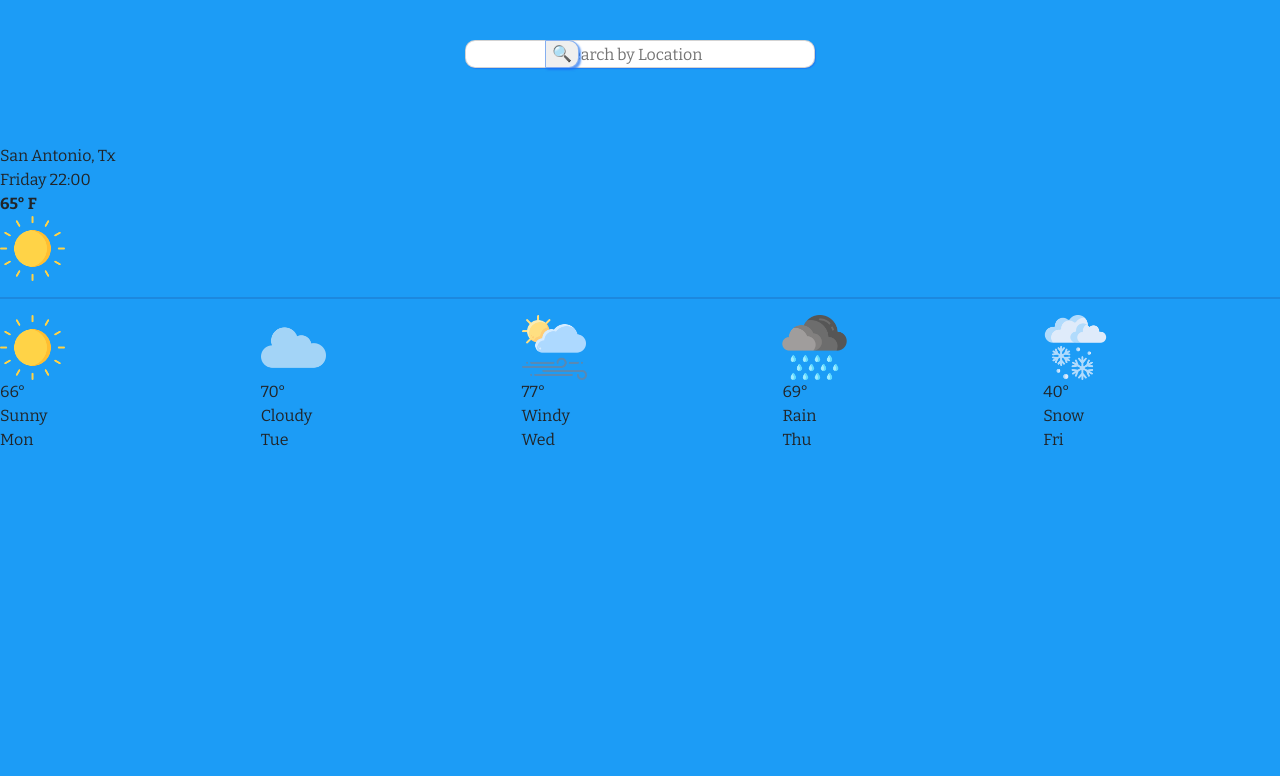
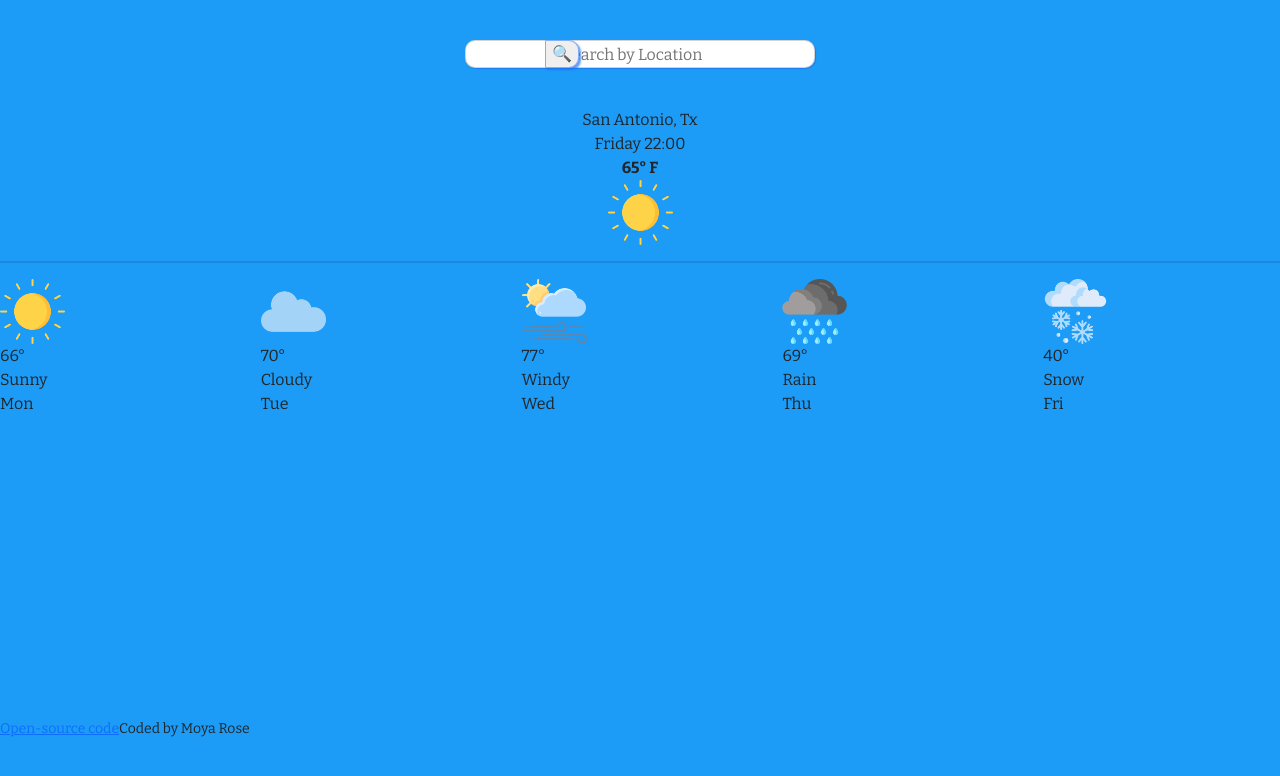
Before and after one commit to Moyauxd/weather-react, a React (Create React App) app: page / in a window 1280 px wide. Shown: the top 776 px of the page. Built offline with nearby package versions, Linux system fonts and the light colour scheme; no server answers.

Commit message:
aupdate css

```diff
--- a/src/App.css
+++ b/src/App.css
@@ -40,3 +40,6 @@ body {
   background: #1c9cf6 !important;
   font-family: "Bitter", serif !important;
 }
+#foot {
+  margin-top: 300px;
+}
--- a/src/App.js
+++ b/src/App.js
@@ -8,6 +8,14 @@ function App() {
     <div>
       <Weather />
       <Forecast />
+      <div id="foot">
+        <small>
+          <a href="https://github.com/Moyauxd/weather-react">
+            Open-source code
+          </a>
+          Coded by Moya Rose
+        </small>
+      </div>
     </div>
   );
 }
--- a/src/Weather.css
+++ b/src/Weather.css
@@ -60,6 +60,5 @@ hr {
   font-weight: 300px;
 }
 .align {
-  display: block;
-  margin: 0 auto;
+  text-align: center;
 }
--- a/src/Weather.js
+++ b/src/Weather.js
@@ -63,10 +63,6 @@ export default function Weather() {
         />
         <input type="submit" value="🔍" className="submit" />
       </form>
-      <div className="currently" id="city">
-        {" "}
-        <br />{" "}
-      </div>
       <div className="align">
         <div>San Antonio, Tx</div>
         <span> Friday </span> <span>22:00 </span>
@@ -74,8 +70,8 @@ export default function Weather() {
           <strong> 65° F</strong>
         </div>
         <img src="./sun.png" width="65px" alt="sun" />
+        <div>{message}</div>
       </div>
-      <div>{message}</div>
       <hr />
     </div>
   );
```
